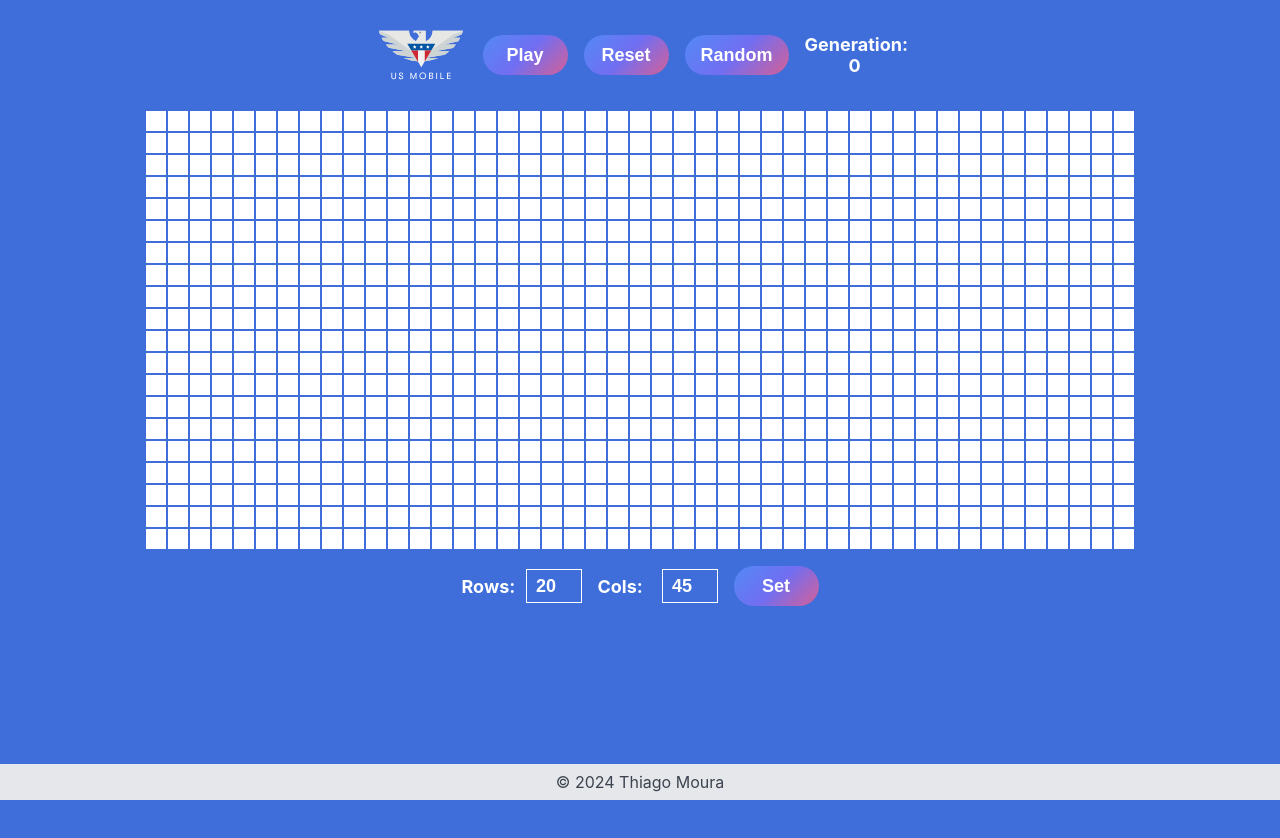
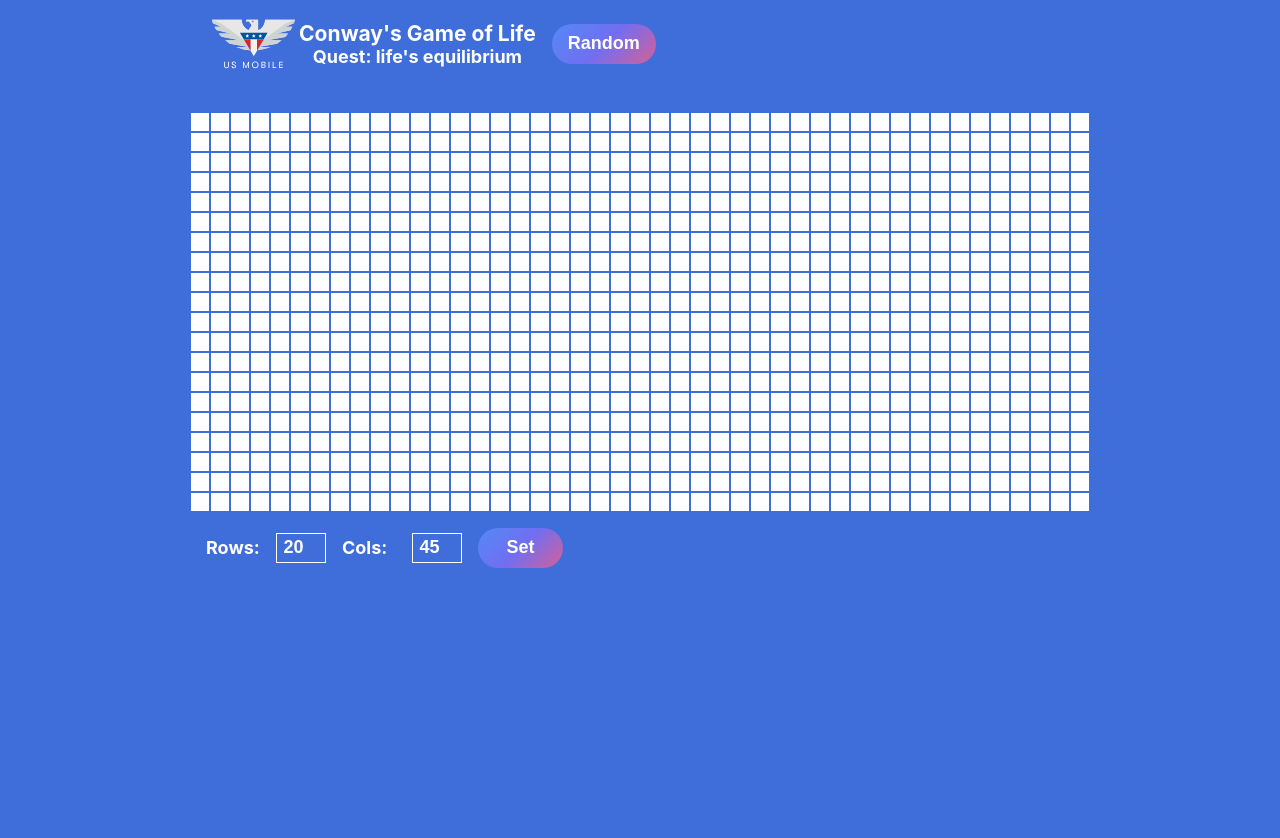
Before and after one commit to ThiagoDe/game-of-life, a React (Create React App) app: page / in a window 1280 px wide. Shown: the top 838 px of the page. Before the commit the page ends 800 px from the top, so only its background shows below. Built offline with nearby package versions, Linux system fonts and the light colour scheme.

Commit message:
ui components added

```diff
--- a/src/App.css
+++ b/src/App.css
@@ -1,7 +1,31 @@
 .App {
-  text-align: center;
   display: flex;
   flex-direction: column;
+  justify-content: space-between;
+}
+
+.main {
+  flex-grow: 1;
+  height: 100vh;
+  padding: 0 1rem;
+  margin: 1.5rem auto;
+}
+
+.instructions {
+  align-items: start;
+  color: white;
+  font-size: large;
+  line-height: 1.3;
+}
+
+.cell-info {
+  display: flex;
   align-items: center;
-  height: 100vh;
+  gap: .5rem;
 }
+
+.cell-info div {
+  display: inline-block;
+  flex-direction: column;
+  gap: 1rem;
+}
--- a/src/App.js
+++ b/src/App.js
@@ -1,10 +1,17 @@
-import { useEffect, useState } from 'react'
+import { useEffect, useState, useCallback, useMemo } from 'react'
 import './App.css'
 import Grid from './components/grid/Grid'
-import { generateEmptyGrid, generateRandomGrid, nextGeneration } from './utils/gridUtils'
+import {
+  debounce,
+  generateEmptyGrid,
+  generateRandomGrid,
+  isGridEmpty,
+  nextGeneration,
+} from './utils/gridUtils'
 import Controller from './components/controller/Controller'
 import Footer from './components/ui/footer/Footer'
 import SizeSetter from './components/ui/grid-size-setter/SizeSetter'
+import Cell from './components/cell/Cell'
 
 function App() {
   const [grid, setGrid] = useState([])
@@ -12,6 +19,20 @@ function App() {
   const [generation, setGeneration] = useState(0)
   const [{ rows, cols }, setRowsCols] = useState({ rows: 20, cols: 45 })
 
+  // Memoized nextGeneration function
+  const memoizedNextGeneration = useMemo(() => nextGeneration, [])
+
+  // Debounced setRowsCols function
+  const debounceSetRowsCols = useCallback(
+    debounce((newSize) => {
+      setRowsCols(newSize)
+    }, 300),
+    []
+  )
+
+  // Resettable condition
+  const isResettable =
+    grid.length && (rows !== 20 || cols !== 45 || !isGridEmpty(grid))
 
   useEffect(() => {
     setGrid(generateEmptyGrid(rows, cols))
@@ -22,12 +43,13 @@ function App() {
 
     if (isRunning) {
       intervalId = setInterval(() => {
-        setGrid((prevGrid) => nextGeneration(prevGrid))
+        setGrid((prevGrid) => memoizedNextGeneration(prevGrid))
         setGeneration((prevGeneration) => prevGeneration + 1)
       }, 1000)
     }
+
     return () => clearInterval(intervalId)
-  }, [isRunning])
+  }, [isRunning, memoizedNextGeneration])
 
   const handleStopStart = () => {
     setIsRunning(!isRunning)
@@ -36,6 +58,7 @@ function App() {
   const handleReset = () => {
     setGrid(generateEmptyGrid(rows, cols))
     setGeneration(0)
+    setIsRunning(false)
   }
 
   const handleRandom = () => {
@@ -55,13 +78,22 @@ function App() {
         onStartStop={handleStopStart}
         onReset={handleReset}
         isRunning={isRunning}
+        isResettable={isResettable}
         generation={generation}
         onRandom={handleRandom}
+      />
+      <main className="main">
+        <Grid grid={grid} toggleCell={toggleCell} />
+        {!isRunning && (
+          <SizeSetter
+            defaultSize={{ rows, cols }}
+            gridSizeSetter={debounceSetRowsCols}
+          />
+        )}
 
-      />
-      <Grid grid={grid} toggleCell={toggleCell} />
-      <SizeSetter defaultSize={{ rows, cols }} gridSizeSetter={setRowsCols} />
-      <Footer />
+      </main>
+
+      {/* <Footer /> */}
     </div>
   )
 }
--- a/src/components/controller/Controller.jsx
+++ b/src/components/controller/Controller.jsx
@@ -5,22 +5,31 @@ export default function Controller({
   onStartStop,
   onReset,
   isRunning,
+  isResettable,
   generation,
   onRandom,
 }) {
   return (
     <div className={s.controller}>
-      <img src="/logo.svg" alt="Logo" />
-      <button className={s.button} onClick={onStartStop}>
-        {isRunning ? 'Pause' : 'Play'}
-      </button>
-      <button className={s.button} onClick={onReset}>
-        Reset
-      </button>
+      <div className={s.title}>
+        <img src="/logo.svg" alt="Logo" />
+        <div>
+          <h3>Conway's Game of Life</h3>
+          <p>Quest: life's equilibrium</p>
+        </div>
+      </div>
       <button className={s.button} onClick={onRandom}>
         Random
       </button>
-      <p className={s.generation}>Generation: {generation}</p>
+      {isResettable && <button className={s.button} onClick={onStartStop}>
+        {isRunning ? 'Pause' : 'Play'}
+      </button>}
+      {isResettable && (
+        <button className={s.button} onClick={onReset}>
+          Reset
+        </button>
+      )}
+      {isRunning && <p className={s.generation}>Generation: {generation}</p>}
     </div>
   )
 }
--- a/src/components/controller/Controller.module.css
+++ b/src/components/controller/Controller.module.css
@@ -1,10 +1,25 @@
 .controller {
+  margin: 0 auto;
   display: flex;
   flex-wrap: wrap;
-  justify-content: center;
   align-items: center;
   gap: 1rem;
   padding: 1rem;
+  max-width: 1200px;
+  width: 70vw;
+}
+
+.controller p {
+  text-align: center;
+}
+
+.title {
+  text-align: center;
+  display: flex;
+  align-items: center;
+  font-size: large;
+  font-weight: bold;
+  color: white;
 }
 
 .button {
--- a/src/components/grid/Grid.jsx
+++ b/src/components/grid/Grid.jsx
@@ -15,7 +15,10 @@ export default function Grid({ grid, toggleCell }) {
               <Cell
                 key={`${i} - ${j}`}
                 isAlive={cell}
-                onClick={() => toggleCell(i, j)}
+                onClick={() => {
+                  toggleCell(i, j)
+                  console.log(i, j)
+                }}
               />
             ))}
           </div>
--- a/src/components/grid/Grid.module.css
+++ b/src/components/grid/Grid.module.css
@@ -1,10 +1,5 @@
 .grid {
     display: flex;
     flex-direction: column;
+    overflow: auto;
 }
-
-.grid-container {
-   display: flex;
-   flex-grow: 1;
-   height: 100vh;
-}
--- a/src/components/ui/grid-size-setter/SizeSetter.module.css
+++ b/src/components/ui/grid-size-setter/SizeSetter.module.css
@@ -3,12 +3,10 @@
   flex-direction: column;
   gap: 1rem;
   padding: 1rem;
-  height: 100vh;
 }
 
 .size-setter {
   display: flex;
-  justify-content: center;
   align-items: center;
   gap: 1rem;
   color: white;
--- a/src/index.css
+++ b/src/index.css
@@ -1,3 +1,12 @@
+* {
+    margin: 0;
+    padding: 0;
+    box-sizing: border-box;
+}
+html {
+   min-height: 100vh;
+}
+
 :root {
   --primary-color: #3f6edb;
   --secondary-color: #f5f5f5;
@@ -5,6 +14,13 @@
   --quaternary-color: #fff;
   --border-radius: 5px;
   --box-shadow: 0 2px 4px rgba(0, 0, 0, 0.1);
+  min-height: 100vh;
+}
+
+#root {
+  display: flex;
+  flex-direction: column;
+  min-height: 100vh;
 }
 
 body {
@@ -15,8 +31,8 @@ body {
   -webkit-font-smoothing: antialiased;
   -moz-osx-font-smoothing: grayscale;
   box-sizing: border-box;
-  height: 100vh;
   background-color: var(--primary-color);
+  min-height: 100vh;
 }
 
 code {
--- a/src/utils/gridUtils.jsx
+++ b/src/utils/gridUtils.jsx
@@ -62,3 +62,27 @@ const countNeighbors = (grid, row, col) => {
   })
   return count
 }
+
+
+export function isGridEmpty(grid) {
+  for (let row of grid) {
+    for (let cell of row) {
+      if (cell === true) {
+        return false
+      }
+    }
+  }
+  return true
+}
+
+// Debounce utility function
+export const debounce = (func, wait) => {
+  let timeout
+  return  (...args) => {
+    const context = this
+    clearTimeout(timeout)
+    timeout = setTimeout(() => {
+      func.apply(context, args)
+    }, wait)
+  }
+}
```
